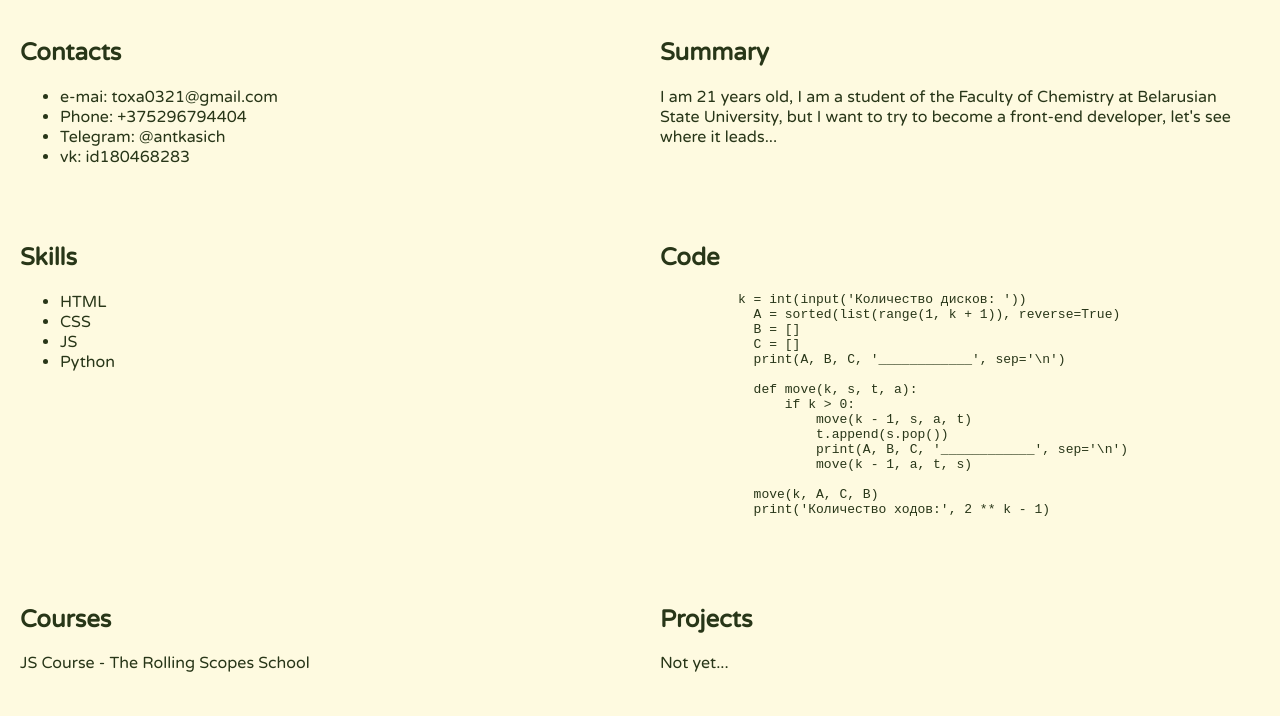
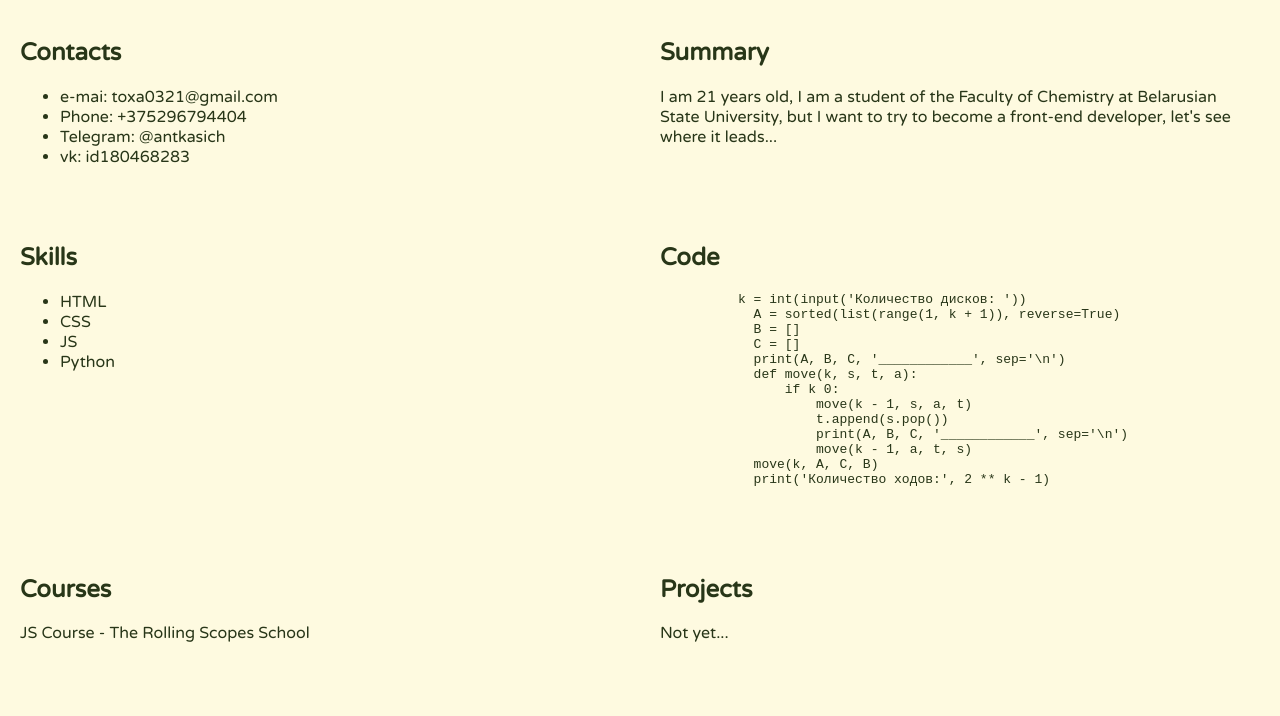
Before and after one commit to antkasich/rsschool-cv, a plain HTML site: page index.html in a window 1280 px wide. Shown: the part 324-1040 px from the top of the page. Drawn offline with Linux system fonts and the light colour scheme; a script that the page names is missing.

```diff
--- a/index.html
+++ b/index.html
@@ -64,14 +64,12 @@
             B = []
             C = []
             print(A, B, C, '____________', sep='\n')
-
             def move(k, s, t, a):
-                if k &gt 0:
+                if k 0:
                     move(k - 1, s, a, t)
                     t.append(s.pop())
                     print(A, B, C, '____________', sep='\n')
                     move(k - 1, a, t, s)
-
             move(k, A, C, B)
             print('Количество ходов:', 2 ** k - 1)</code>
         </pre>
```
